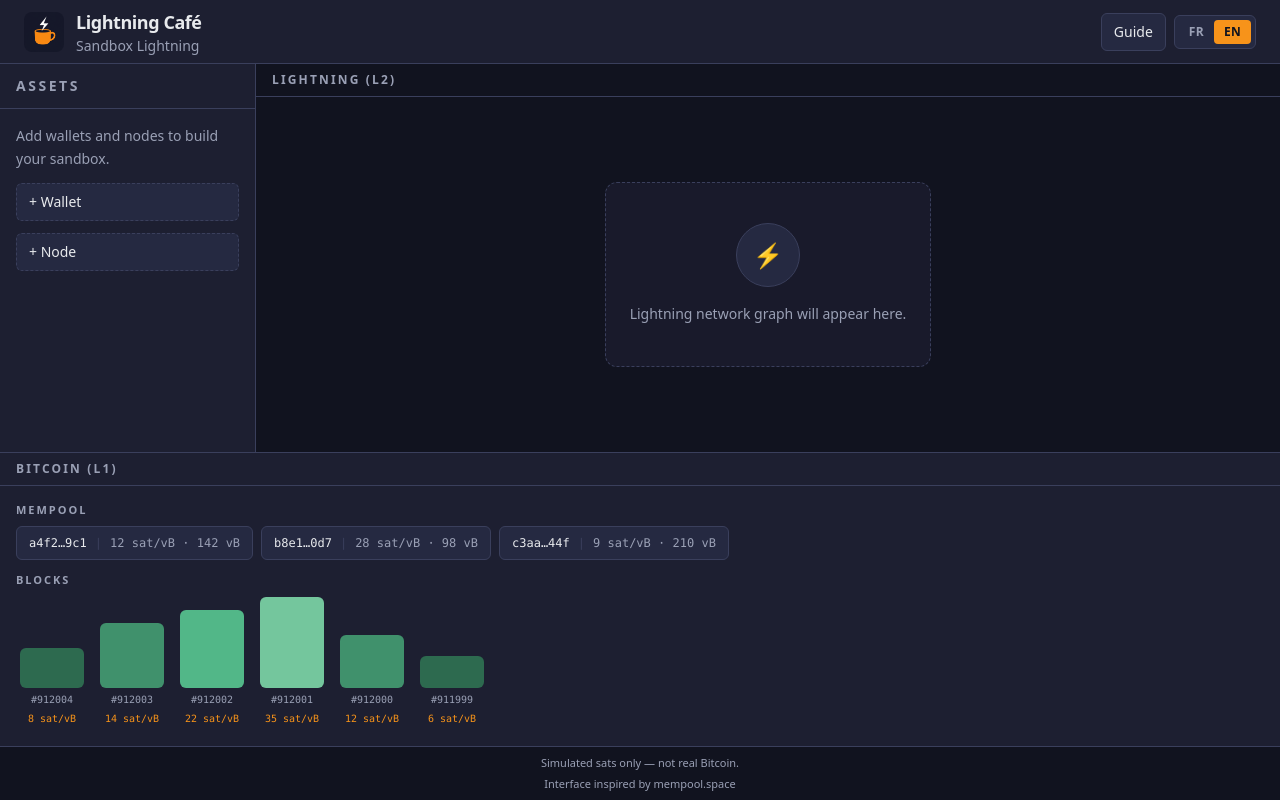
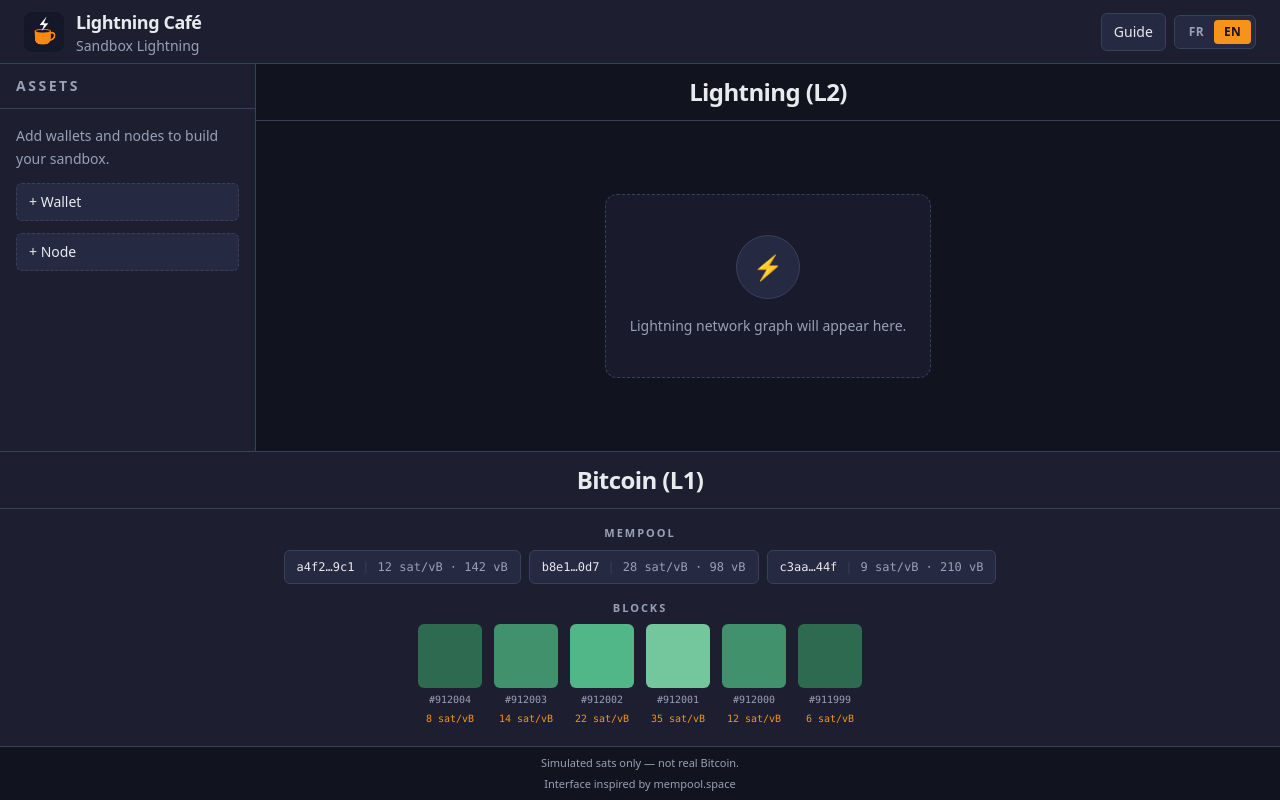
Before and after one commit to g1llez/lightning-cafe, a React (Vite) app: page / in a window 1280 px wide. Built offline with nearby package versions, Linux system fonts and the light colour scheme.

Commit message:
Center L1/L2 titles and use equal-size blocks for a clearer mempool-style chain.

```diff
--- a/src/components/BitcoinLayer.tsx
+++ b/src/components/BitcoinLayer.tsx
@@ -1,12 +1,12 @@
 import { useTranslation } from 'react-i18next'
 
 const BLOCKS = [
-  { height: 912_004, feeRate: 8, weight: 0.42, tone: 'bg-block-low' },
-  { height: 912_003, feeRate: 14, weight: 0.68, tone: 'bg-block-mid' },
-  { height: 912_002, feeRate: 22, weight: 0.81, tone: 'bg-block-high' },
-  { height: 912_001, feeRate: 35, weight: 0.95, tone: 'bg-block-hot' },
-  { height: 912_000, feeRate: 12, weight: 0.55, tone: 'bg-block-mid' },
-  { height: 911_999, feeRate: 6, weight: 0.33, tone: 'bg-block-low' },
+  { height: 912_004, feeRate: 8, tone: 'bg-block-low' },
+  { height: 912_003, feeRate: 14, tone: 'bg-block-mid' },
+  { height: 912_002, feeRate: 22, tone: 'bg-block-high' },
+  { height: 912_001, feeRate: 35, tone: 'bg-block-hot' },
+  { height: 912_000, feeRate: 12, tone: 'bg-block-mid' },
+  { height: 911_999, feeRate: 6, tone: 'bg-block-low' },
 ] as const
 
 const MEMPOOL_TXS = [
@@ -20,18 +20,18 @@
 
   return (
     <section className="shrink-0 border-t border-border bg-bg-secondary">
-      <div className="border-b border-border px-4 py-2">
-        <h2 className="text-xs font-semibold uppercase tracking-[0.18em] text-text-muted">
+      <div className="border-b border-border px-4 py-3">
+        <h2 className="text-center text-xl font-semibold tracking-tight text-text-primary md:text-2xl">
           {t('layers.bitcoin')}
         </h2>
       </div>
 
-      <div className="space-y-3 px-4 py-4">
-        <div>
-          <p className="mb-2 text-[11px] font-semibold uppercase tracking-[0.18em] text-text-muted">
+      <div className="flex flex-col items-center space-y-4 px-4 py-4">
+        <div className="w-full max-w-3xl">
+          <p className="mb-2 text-center text-[11px] font-semibold uppercase tracking-[0.18em] text-text-muted">
             {t('layers.mempool')}
           </p>
-          <div className="flex flex-wrap gap-2">
+          <div className="flex flex-wrap justify-center gap-2">
             {MEMPOOL_TXS.map((tx) => (
               <div
                 key={tx.id}
@@ -45,16 +45,15 @@
           </div>
         </div>
 
-        <div>
-          <p className="mb-2 text-[11px] font-semibold uppercase tracking-[0.18em] text-text-muted">
+        <div className="w-full max-w-3xl">
+          <p className="mb-2 text-center text-[11px] font-semibold uppercase tracking-[0.18em] text-text-muted">
             {t('layers.blocks')}
           </p>
-          <div className="flex items-end gap-2 overflow-x-auto pb-1">
+          <div className="flex items-center justify-center gap-3 overflow-x-auto pb-1">
             {BLOCKS.map((block) => (
-              <div key={block.height} className="flex min-w-[72px] flex-col items-center gap-1">
+              <div key={block.height} className="flex w-16 shrink-0 flex-col items-center gap-1">
                 <div
-                  className={`w-16 rounded-md ${block.tone} transition`}
-                  style={{ height: `${Math.max(block.weight * 96, 28)}px` }}
+                  className={`h-16 w-16 rounded-md ${block.tone}`}
                   title={`#${block.height}`}
                 />
                 <span className="font-mono text-[10px] text-text-muted">#{block.height}</span>
--- a/src/components/LightningLayer.tsx
+++ b/src/components/LightningLayer.tsx
@@ -5,8 +5,8 @@
 
   return (
     <section className="flex min-h-0 flex-1 flex-col bg-bg-primary">
-      <div className="border-b border-border px-4 py-2">
-        <h2 className="text-xs font-semibold uppercase tracking-[0.18em] text-text-muted">
+      <div className="border-b border-border px-4 py-3">
+        <h2 className="text-center text-xl font-semibold tracking-tight text-text-primary md:text-2xl">
           {t('layers.lightning')}
         </h2>
       </div>
```
